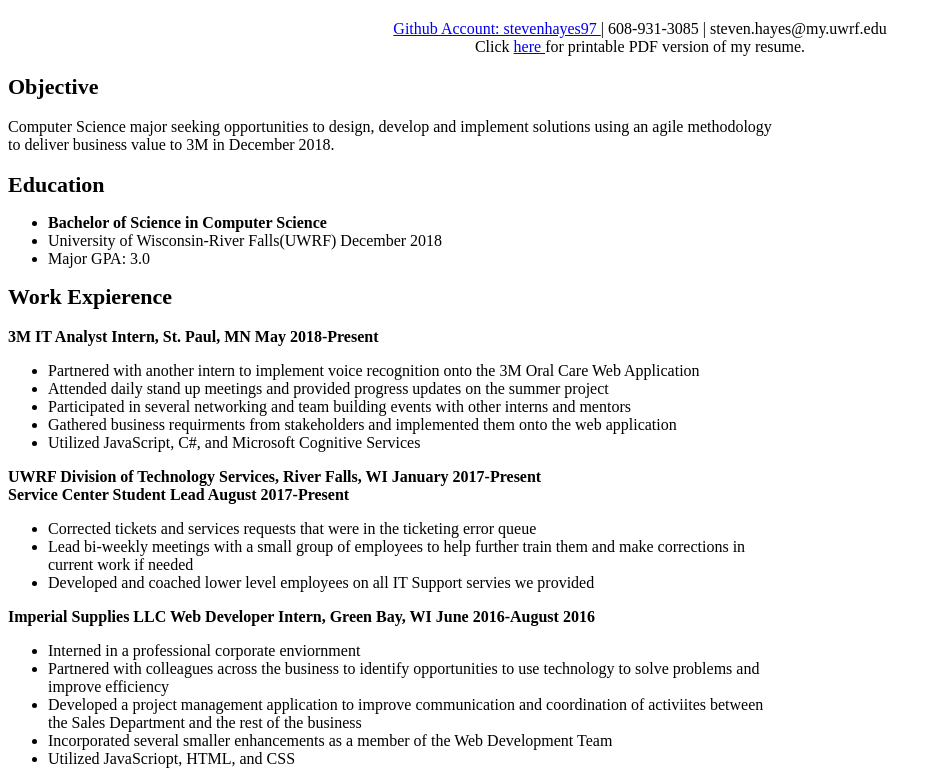
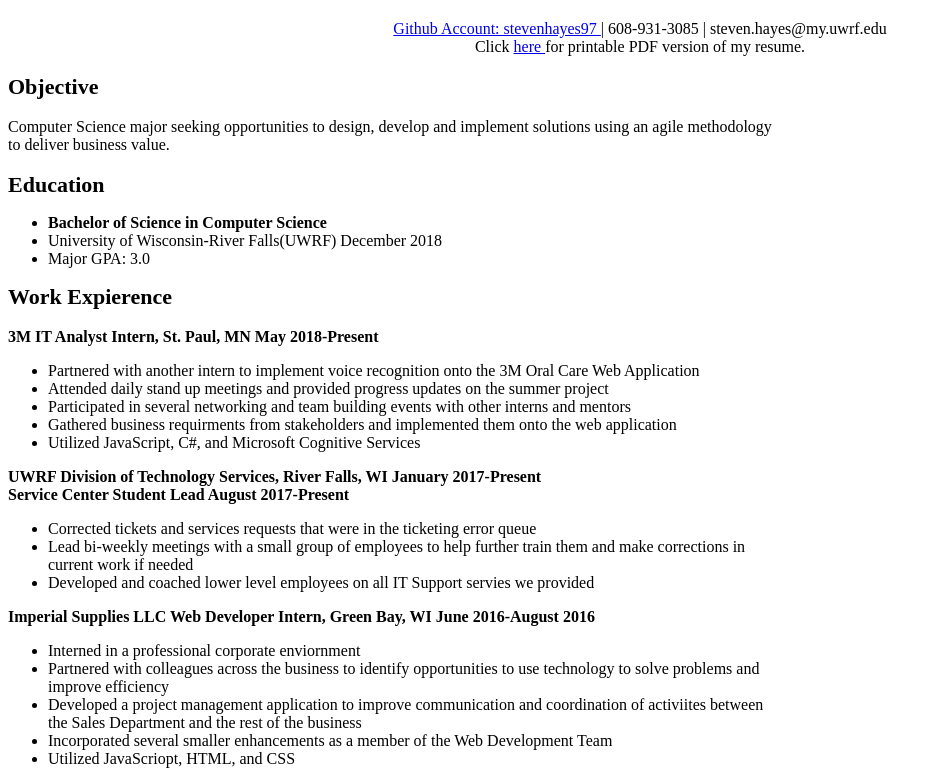
Before and after one commit to stevenhayes97/Resume-Website, a plain HTML site: page index.html in a window 1280 px wide. Shown: the part 46-816 px from the top of the page, without its empty margins (0-941 px from the left). Drawn offline with Linux system fonts and the light colour scheme.

Commit message:
Update index.html

```diff
--- a/index.html
+++ b/index.html
@@ -20,7 +20,7 @@
          </div>
          <br>
          <div class = "content">
-            Computer Science major seeking opportunities to design, develop and implement solutions using an agile methodology to deliver business value to 3M in December 2018.
+            Computer Science major seeking opportunities to design, develop and implement solutions using an agile methodology to deliver business value.
          </div>
          <br>
          <div class = "sections">
```
